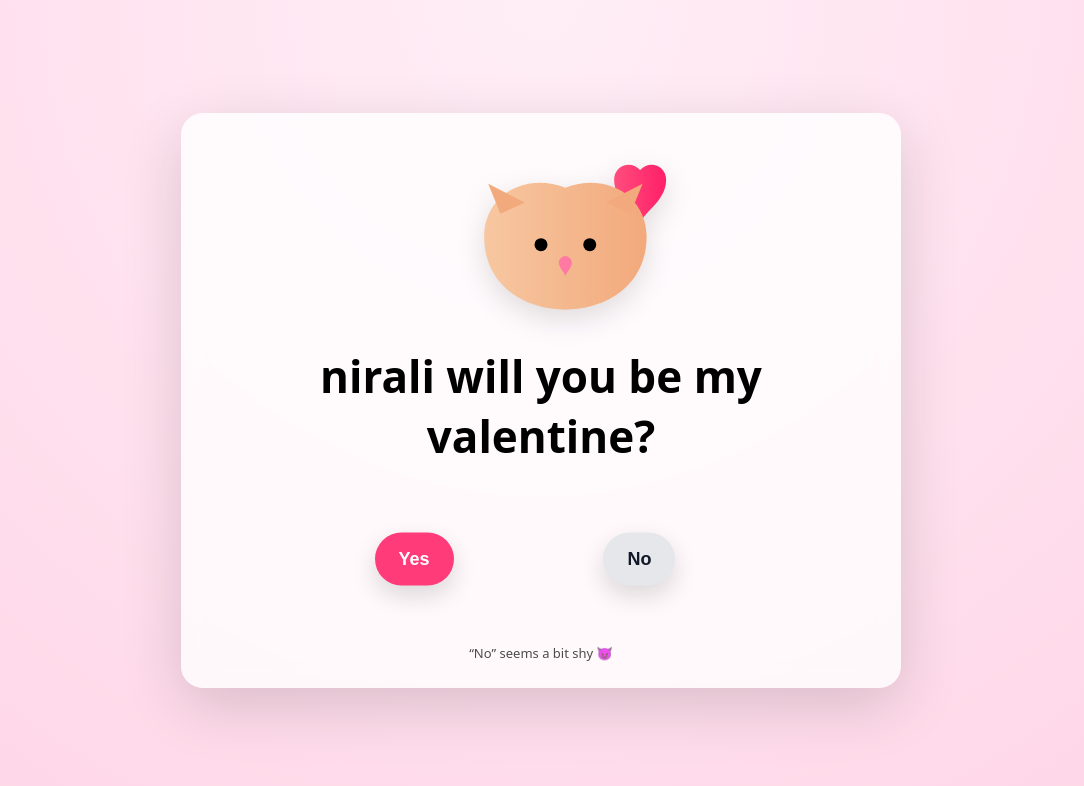
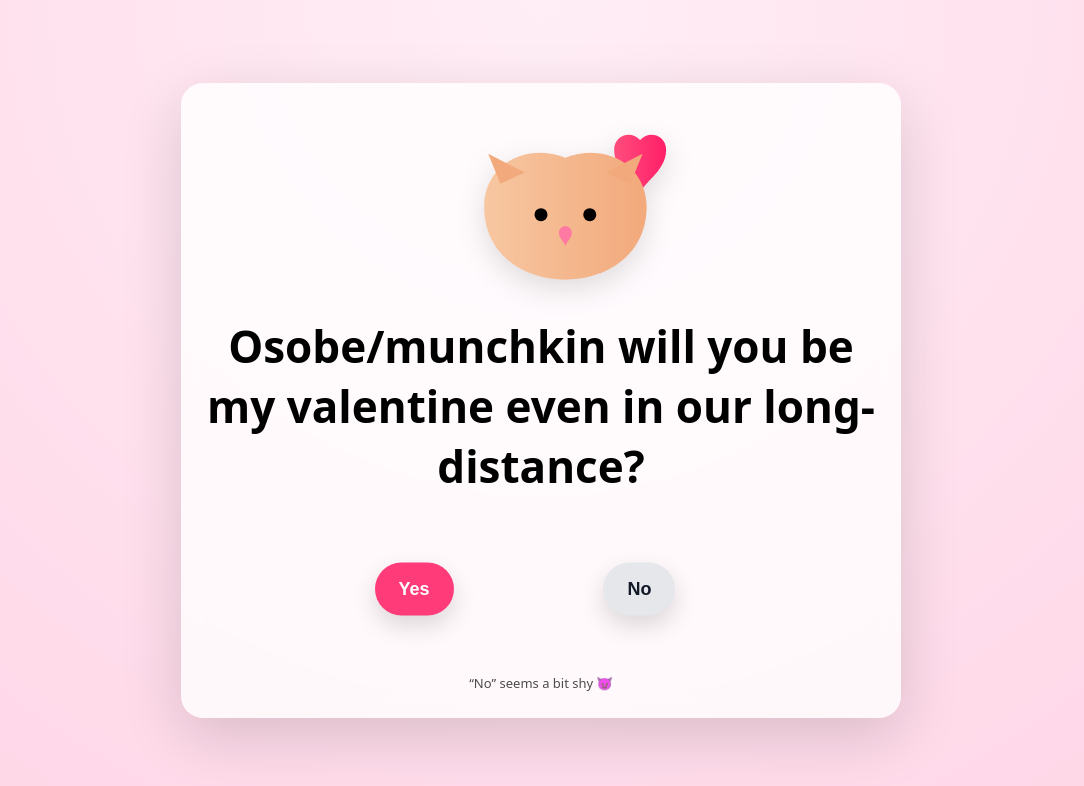
Before and after one commit to srxcwfkqyz-wq/Love-ya, a plain HTML site: page index.html in a window 1280 px wide. Shown: the whole page, without its empty margins (99-1183 px from the left). Drawn offline with nearby package versions, Linux system fonts and the light colour scheme.

Commit message:
Update index.html

```diff
--- a/index.html
+++ b/index.html
@@ -171,7 +171,7 @@
             fill="#ff7aa2"/>
     </svg>
 
-    <h1>nirali will you be my valentine?</h1>
+    <h1>Osobe/munchkin will you be my valentine even in our long-distance?</h1>
 
     <section class="button-zone" id="zone">
       <button id="yesBtn">Yes</button>
```
